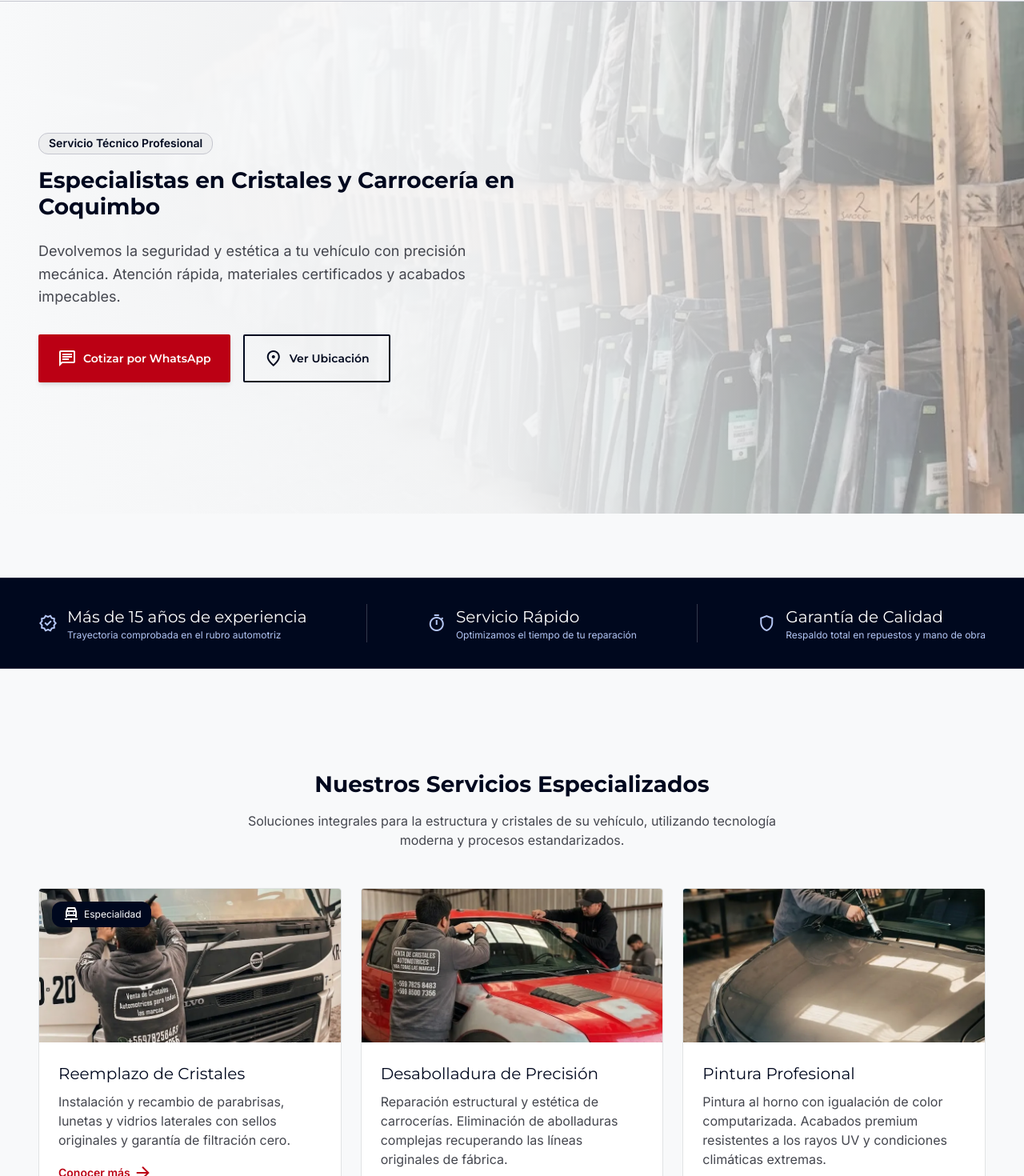
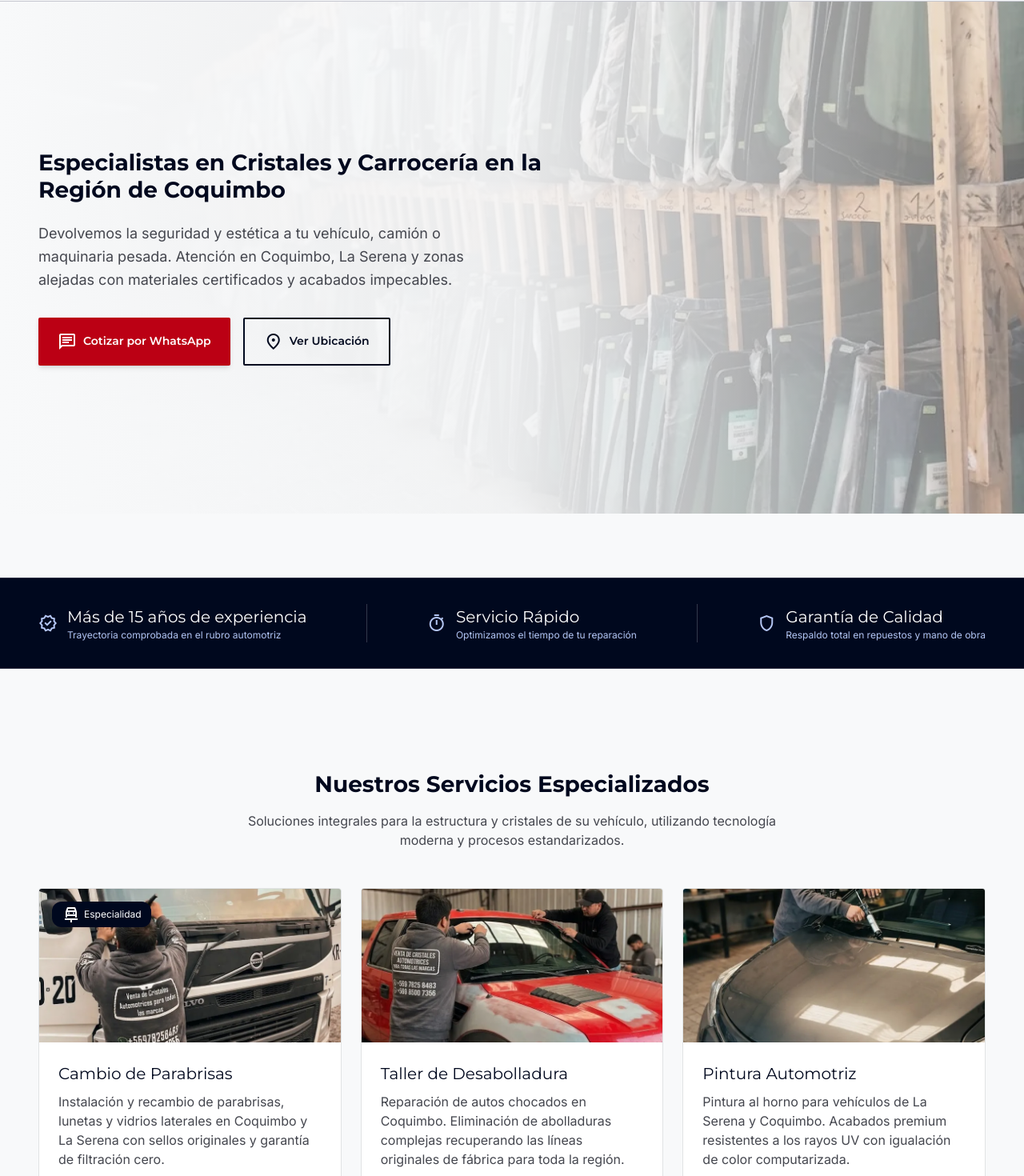
Before and after one commit to baldFamous/comercial_fernandez, a Next.js app: page / in a window 1280 px wide. Shown: the part 79-1549 px from the top of the page at 80% size. Built offline with nearby package versions, Linux system fonts and the light colour scheme.

Commit message:
clean ux

```diff
--- a/src/app/contacto/page.tsx
+++ b/src/app/contacto/page.tsx
@@ -55,17 +55,13 @@ Detalles de la solicitud:
         <div className="max-w-container-max mx-auto grid grid-cols-1 lg:grid-cols-2 gap-gutter items-center">
           <div className="space-y-6">
             <h1 className="font-display-lg text-headline-lg-mobile md:text-display-lg text-primary">
-              Agenda tu reparación con expertos.
+              Agenda tu reparación con expertos en Coquimbo.
             </h1>
             <p className="font-body-lg text-body-lg text-on-surface-variant max-w-lg">
-              Estamos en Coquimbo listos para devolverle la vida a tu vehículo. Cotiza en línea, llámanos directamente o visítanos en nuestro taller mecánico especializado en cristales, desabolladura y pintura.
+              Estamos en Coquimbo listos para devolverle la vida a tu vehículo. Atendemos a clientes de La Serena y toda la región. Cotiza en línea, llámanos directamente o visítanos en nuestro taller mecánico especializado en cambio de parabrisas, desabolladura y pintura automotriz.
             </p>
             {/* Direct Action Buttons */}
             <div className="flex flex-col sm:flex-row gap-4 pt-4">
-              <a className="flex justify-center items-center gap-2 font-label-bold text-label-bold bg-secondary text-on-secondary px-6 py-3 rounded-lg hover:opacity-90 transition-opacity shadow-md w-full sm:w-auto" href="tel:+56912345678">
-                <span className="material-symbols-outlined fill">call</span>
-                Llamar Directo
-              </a>
               <a className="flex justify-center items-center gap-2 font-label-bold text-label-bold bg-[#25D366] text-white px-6 py-3 rounded-lg hover:opacity-90 transition-opacity shadow-md w-full sm:w-auto" href="#cotizacion">
                 <svg aria-hidden="true" className="w-5 h-5 fill-current" viewBox="0 0 24 24"><path d="M17.472 14.382c-.297-.149-1.758-.867-2.03-.967-.273-.099-.471-.148-.67.15-.197.297-.767.966-.94 1.164-.173.199-.347.223-.644.075-.297-.15-1.255-.463-2.39-1.475-.883-.788-1.48-1.761-1.653-2.059-.173-.297-.018-.458.13-.606.134-.133.298-.347.446-.52.149-.174.198-.298.298-.497.099-.198.05-.371-.025-.52-.075-.149-.669-1.612-.916-2.207-.242-.579-.487-.5-.669-.51a12.8 12.8 0 0 0-.57-.01c-.198 0-.52.074-.792.372-.272.297-1.04 1.016-1.04 2.479 0 1.462 1.065 2.875 1.213 3.074.149.198 2.096 3.2 5.077 4.487.709.306 1.262.489 1.694.625.712.227 1.36.195 1.871.118.571-.085 1.758-.719 2.006-1.413.248-.694.248-1.289.173-1.413-.074-.124-.272-.198-.57-.347m-5.421 7.403h-.004a9.87 9.87 0 0 1-5.031-1.378l-.361-.214-3.741.982.998-3.648-.235-.374a9.86 9.86 0 0 1-1.51-5.26c.001-5.45 4.436-9.884 9.888-9.884 2.64 0 5.122 1.03 6.988 2.898a9.825 9.825 0 0 1 2.893 6.994c-.003 5.45-4.437 9.884-9.885 9.884m8.413-18.297A11.815 11.815 0 0 0 12.05 0C5.495 0 .16 5.335.157 11.892c0 2.096.547 4.142 1.588 5.945L.057 24l6.305-1.654a11.882 11.882 0 0 0 5.683 1.448h.005c6.554 0 11.89-5.335 11.893-11.893a11.821 11.821 0 0 0-3.48-8.413z"></path></svg>
                 Cotizar por WhatsApp
@@ -116,8 +112,8 @@ Detalles de la solicitud:
                   <label className="font-label-bold text-label-bold text-primary block" htmlFor="service">Tipo de Servicio Principal</label>
                   <select required className="w-full bg-surface-bright border-outline-variant text-on-surface focus:border-primary focus:ring-primary rounded-lg font-body-md text-body-md p-3 transition-colors border" id="service" name="service" defaultValue="">
                     <option disabled value="">Selecciona un servicio</option>
-                    <option value="cristales">Cambio de Cristales</option>
-                    <option value="desabolladura">Desabolladura</option>
+                    <option value="cristales">Cambio de Parabrisas o Cristales</option>
+                    <option value="desabolladura">Taller de Desabolladura</option>
                     <option value="pintura">Pintura Automotriz</option>
                     <option value="otro">Otro / Consulta General</option>
                   </select>
--- a/src/app/layout.tsx
+++ b/src/app/layout.tsx
@@ -14,24 +14,36 @@ const montserrat = Montserrat({
 });
 
 export const metadata: Metadata = {
-  title: "Comercial Fernández | Especialistas en Cristales y Carrocería",
-  description:
-    "Taller mecánico en Coquimbo especializado en instalación de parabrisas, lunetas, desabolladura, pintura y venta de repuestos y llantas.",
+  title: 'Comercial Fernandez de la Peña | Parabrisas y Pintura en Coquimbo',
+  description: 'Especialistas en cambio de parabrisas, lunetas, desabolladura y pintura automotriz en toda la Región de Coquimbo. Atención a vehículos, camiones y maquinaria pesada.',
+  alternates: {
+    canonical: 'https://comercial-fernandez.com',
+  },
   openGraph: {
-    title: "Comercial Fernández",
-    description: "Expertos en cristales, carrocería y repuestos en Coquimbo.",
-    locale: "es_CL",
-    type: "website",
+    title: 'Comercial Fernandez de la Peña | Cristales y Carrocería',
+    description: 'Cotiza tu cambio de parabrisas o servicio de pintura automotriz vía WhatsApp de forma inmediata. Cobertura en Coquimbo, La Serena y toda la región.',
+    url: 'https://comercial-fernandez.com',
+    siteName: 'Comercial Fernandez de la Peña',
+    images: [
+      {
+        url: 'https://comercial-fernandez.com/images/fondo-parabrisas-opengraph.jpg',
+        width: 1200,
+        height: 630,
+        alt: 'Inventario de Parabrisas Comercial Fernandez de la Peña',
+      },
+    ],
+    locale: 'es_CL',
+    type: 'website',
   },
 };
 
 const localBusinessSchema = {
   "@context": "https://schema.org",
   "@type": "AutoBodyShop",
-  name: "Comercial Fernández",
-  image: "https://lh3.googleusercontent.com/aida-public/AB6AXuDSes1c6wldJjV_33yFZ9QgzZh4XLv6CYJ4orR6tEeHNvumxPqcXOrF0gZzkjqiYl96KDljqjIr38SkhGHhZMmN5b6Ti2tfIvbIiy7QtY-xMxvWH3EsvSZQiLxyJouzqTVqDVMNZQiITAIIScqbKqzyDoDUwoKr_zK7uIl8cuc_4EI65UgbTDMrcREDoWYlPyZvYPAW3yJ3w0QhH-cCSiCjtA9f2HFzz4IJSqxUhC1pXA-Brm-J4xILRKoyvF2UPDnea3ca0k2wbMY",
+  name: "Comercial Fernandez de la Peña",
+  image: "https://comercial-fernandez.com/images/fondo-parabrisas-opengraph.jpg",
   "@id": "",
-  url: "https://tallerfernandez.vercel.app",
+  url: "https://comercial-fernandez.com",
   telephone: "+56912345678",
   address: {
     "@type": "PostalAddress",
@@ -105,18 +117,11 @@ export default function RootLayout({
         {/* Mobile Sticky Contact Bar */}
         <div className="md:hidden fixed bottom-0 left-0 right-0 glass-panel p-margin-mobile flex gap-4 z-50 shadow-[0_-4px_20px_rgba(0,0,0,0.05)]">
           <a
-            href="tel:+56912345678"
-            className="flex-1 flex justify-center items-center gap-2 border border-primary text-primary bg-surface font-label-bold text-label-bold py-3 rounded-DEFAULT"
-          >
-            <span className="material-symbols-outlined" data-icon="call">call</span>
-            Llamar
-          </a>
-          <a
             href="/contacto#cotizacion"
-            className="flex-1 flex justify-center items-center gap-2 bg-secondary text-on-secondary font-label-bold text-label-bold py-3 rounded-DEFAULT shadow-sm"
+            className="w-full flex justify-center items-center gap-2 bg-secondary text-on-secondary font-label-bold text-label-bold py-3 rounded-DEFAULT shadow-sm"
           >
             <span className="material-symbols-outlined" data-icon="chat">chat</span>
-            Cotizar
+            Solicitar Cotización
           </a>
         </div>
       </body>
--- a/src/app/page.tsx
+++ b/src/app/page.tsx
@@ -14,9 +14,8 @@ export default function Home() {
 
         <div className="relative z-10 w-full max-w-container-max mx-auto px-margin-mobile md:px-margin-desktop py-12 md:py-24">
           <div className="max-w-2xl">
-            <span className="inline-block py-1 px-3 mb-4 rounded-full bg-surface-container border border-outline-variant font-label-bold text-label-bold text-primary">Servicio Técnico Profesional</span>
-            <h1 className="font-display-lg text-headline-lg-mobile md:text-display-lg text-primary mb-6">Especialistas en Cristales y Carrocería en Coquimbo</h1>
-            <p className="font-body-lg text-body-lg text-on-surface-variant mb-8 max-w-xl">Devolvemos la seguridad y estética a tu vehículo con precisión mecánica. Atención rápida, materiales certificados y acabados impecables.</p>
+            <h1 className="font-display-lg text-headline-lg-mobile md:text-display-lg text-primary mb-6">Especialistas en Cristales y Carrocería en la Región de Coquimbo</h1>
+            <p className="font-body-lg text-body-lg text-on-surface-variant mb-8 max-w-xl">Devolvemos la seguridad y estética a tu vehículo, camión o maquinaria pesada. Atención en Coquimbo, La Serena y zonas alejadas con materiales certificados y acabados impecables.</p>
             <div className="flex flex-col sm:flex-row gap-4">
               <a
                 href="/contacto#cotizacion"
@@ -87,8 +86,8 @@ export default function Home() {
               </div>
             </div>
             <div className="p-6">
-              <h3 className="font-headline-md text-[20px] text-primary mb-2">Reemplazo de Cristales</h3>
-              <p className="font-body-md text-body-md text-on-surface-variant mb-4">Instalación y recambio de parabrisas, lunetas y vidrios laterales con sellos originales y garantía de filtración cero.</p>
+              <h3 className="font-headline-md text-[20px] text-primary mb-2">Cambio de Parabrisas</h3>
+              <p className="font-body-md text-body-md text-on-surface-variant mb-4">Instalación y recambio de parabrisas, lunetas y vidrios laterales en Coquimbo y La Serena con sellos originales y garantía de filtración cero.</p>
               <a className="inline-flex items-center gap-1 font-label-bold text-label-bold text-secondary hover:text-secondary-container transition-colors" href="/servicios">
                 Conocer más <span className="material-symbols-outlined text-[16px]">arrow_forward</span>
               </a>
@@ -105,8 +104,8 @@ export default function Home() {
               />
             </div>
             <div className="p-6">
-              <h3 className="font-headline-md text-[20px] text-primary mb-2">Desabolladura de Precisión</h3>
-              <p className="font-body-md text-body-md text-on-surface-variant mb-4">Reparación estructural y estética de carrocerías. Eliminación de abolladuras complejas recuperando las líneas originales de fábrica.</p>
+              <h3 className="font-headline-md text-[20px] text-primary mb-2">Taller de Desabolladura</h3>
+              <p className="font-body-md text-body-md text-on-surface-variant mb-4">Reparación de autos chocados en Coquimbo. Eliminación de abolladuras complejas recuperando las líneas originales de fábrica para toda la región.</p>
               <a className="inline-flex items-center gap-1 font-label-bold text-label-bold text-secondary hover:text-secondary-container transition-colors" href="/servicios">
                 Conocer más <span className="material-symbols-outlined text-[16px]">arrow_forward</span>
               </a>
@@ -123,8 +122,8 @@ export default function Home() {
               />
             </div>
             <div className="p-6">
-              <h3 className="font-headline-md text-[20px] text-primary mb-2">Pintura Profesional</h3>
-              <p className="font-body-md text-body-md text-on-surface-variant mb-4">Pintura al horno con igualación de color computarizada. Acabados premium resistentes a los rayos UV y condiciones climáticas extremas.</p>
+              <h3 className="font-headline-md text-[20px] text-primary mb-2">Pintura Automotriz</h3>
+              <p className="font-body-md text-body-md text-on-surface-variant mb-4">Pintura al horno para vehículos de La Serena y Coquimbo. Acabados premium resistentes a los rayos UV con igualación de color computarizada.</p>
               <a className="inline-flex items-center gap-1 font-label-bold text-label-bold text-secondary hover:text-secondary-container transition-colors" href="/servicios">
                 Conocer más <span className="material-symbols-outlined text-[16px]">arrow_forward</span>
               </a>
@@ -139,7 +138,7 @@ export default function Home() {
           <div className="grid grid-cols-1 lg:grid-cols-2 gap-gutter items-center">
             <div>
               <h2 className="font-headline-lg text-headline-lg-mobile md:text-headline-lg text-primary mb-6">Encuéntrenos en Coquimbo</h2>
-              <p className="font-body-md text-body-md text-on-surface-variant mb-8">Visite nuestro taller equipado con tecnología de punta para una evaluación sin compromiso de su vehículo.</p>
+              <p className="font-body-md text-body-md text-on-surface-variant mb-8">Visite nuestro taller equipado con tecnología de punta. Atendemos a clientes de Coquimbo, La Serena, Ovalle, Vicuña e Illapel con evaluación sin compromiso.</p>
 
               <div className="space-y-6">
                 <div className="flex items-start gap-4">
--- a/src/app/servicios/page.tsx
+++ b/src/app/servicios/page.tsx
@@ -5,7 +5,7 @@ export default function ServiciosPage() {
       <section className="text-center mb-section-gap">
         <h1 className="font-display-lg text-display-lg text-primary mb-6">Nuestros Servicios</h1>
         <p className="font-body-lg text-body-lg text-on-surface-variant max-w-2xl mx-auto">
-          Calidad, precisión y tecnología al servicio de tu vehículo. En Comercial Fernández somos expertos en restaurar y mantener la integridad mecánica y estética de tu automóvil.
+          Calidad, precisión y tecnología al servicio de tu vehículo. En Comercial Fernandez de la Peña somos expertos en cambio de parabrisas, desabolladura y pintura automotriz en toda la Región de Coquimbo.
         </p>
       </section>
 
@@ -24,7 +24,7 @@ export default function ServiciosPage() {
               <span className="material-symbols-outlined">car_repair</span>
               <span className="font-label-bold text-label-bold uppercase tracking-wider">Especialidad</span>
             </div>
-            <h2 className="font-headline-lg text-headline-lg text-primary mb-4">Reemplazo de Parabrisas</h2>
+            <h2 className="font-headline-lg text-headline-lg text-primary mb-4">Cambio de Parabrisas en Coquimbo</h2>
             <p className="font-body-md text-body-md text-on-surface-variant mb-6">
               Utilizamos cristales de calidad original (OEM) y poliuretanos de secado rápido, garantizando una instalación segura que recupera la rigidez estructural de tu vehículo en tiempo récord. Nuestro proceso asegura un sellado perfecto contra filtraciones y ruidos.
             </p>
@@ -58,7 +58,7 @@ export default function ServiciosPage() {
           <div className="p-8 flex-grow flex flex-col">
             <div className="flex items-center gap-2 mb-3 text-secondary">
               <span className="material-symbols-outlined">build</span>
-              <h2 className="font-headline-md text-headline-md text-primary">Desabolladura</h2>
+              <h2 className="font-headline-md text-headline-md text-primary">Taller de Desabolladura</h2>
             </div>
             <p className="font-body-md text-body-md text-on-surface-variant mb-6 flex-grow">
               Restauramos la línea original de tu vehículo tras colisiones mediante técnicas de desabollado de precisión. Empleamos herramientas de última generación y bancadas de tracción computarizadas para asegurar que la geometría del chasis vuelva a las especificaciones exactas del fabricante, garantizando tu seguridad.
@@ -83,7 +83,7 @@ export default function ServiciosPage() {
           <div className="p-8 flex-grow flex flex-col">
             <div className="flex items-center gap-2 mb-3 text-secondary">
               <span className="material-symbols-outlined">format_paint</span>
-              <h2 className="font-headline-md text-headline-md text-primary">Pintura Automotriz</h2>
+              <h2 className="font-headline-md text-headline-md text-primary">Pintura Automotriz La Serena</h2>
             </div>
             <p className="font-body-md text-body-md text-on-surface-variant mb-6 flex-grow">
               Acabados perfectos gracias a nuestra cabina de pintura presurizada y sistema de igualación de color computarizado. Utilizamos pinturas base agua amigables con el medio ambiente y barnices de alta resistencia (High Solid) que proporcionan un brillo duradero y protección superior contra los rayos UV y el desgaste diario.
```
Also changed, not shown: src/app/nosotros/page.tsx (added, +48 -0 lines).
